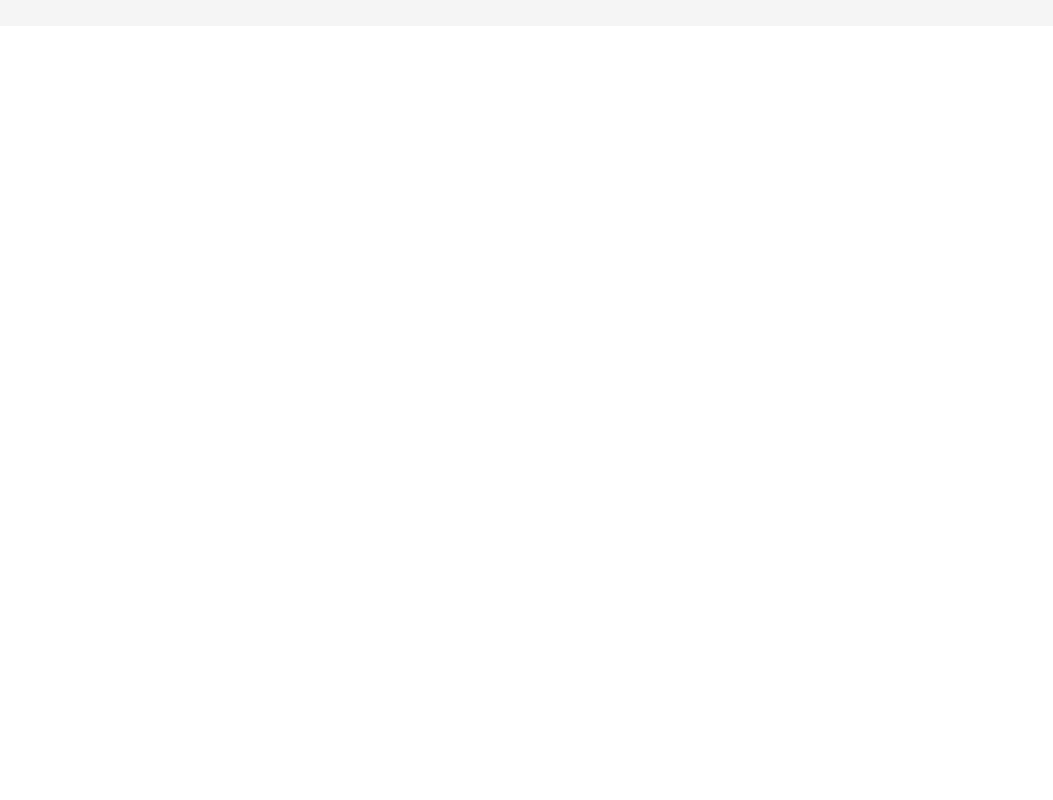
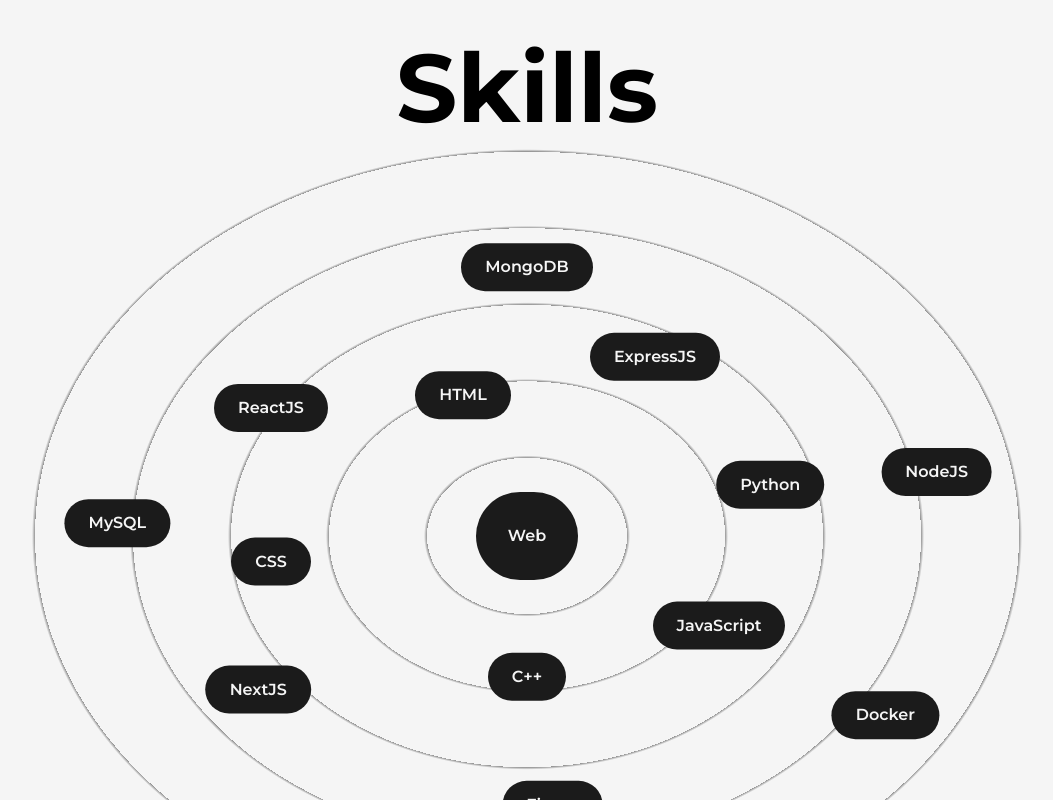
Before and after one commit to Decoder-25/Portfolio-website, a Next.js app: page /about in a window 1280 px wide. Shown: the part 980-1780 px from the top of the page, without its empty margins (113-1166 px from the left). Before the commit the page ends 1006 px from the top, so only its background shows below. Built offline with nearby package versions, Linux system fonts and the light colour scheme.

Commit message:
Completed the skills section

```diff
--- /dev/null
+++ b/src/components/Skills.js
@@ -0,0 +1,49 @@
+import React from "react";
+import { motion } from "framer-motion";
+
+const Skill = ({ name, x, y }) => {
+  return (
+    <motion.div
+      className="flex items-center justify-center rounded-full font-semibold bg-dark text-light py-3 px-6 shadow-dark cursor-pointer absolute"
+      whileHover={{ scale: 1.05 }}
+      initial={{ x: 0, y: 0 }}
+      whileInView={{ x: x, y: y }}
+      transition={{ duration: 1.5 }}
+      viewport={{once:true}}
+    >
+      {name}
+    </motion.div>
+  );
+};
+
+const Skills = () => {
+  return (
+    <>
+      <h2 className="font-bold text-8xl mt-60 w-full text-center">Skills</h2>
+      <div className="w-full h-screen relative flex items-center justify-center rounded-full bg-circularLight">
+        <motion.div
+          className="flex items-center justify-center rounded-full font-semibold bg-dark text-light p-8 shadow-dark cursor-pointer "
+          whileHover={{ scale: 1.05 }}
+        >
+          Web
+        </motion.div>
+
+        <Skill name="HTML" x="-5vw" y="-11vw" />
+        <Skill name="CSS" x="-20vw" y="2vw" />
+        <Skill name="JavaScript" x="15vw" y="7vw" />
+        <Skill name="Python" x="19vw" y="-4vw" />
+        <Skill name="C++" x="0vw" y="11vw" />
+        <Skill name="ReactJS" x="-20vw" y="-10vw" />
+        <Skill name="ExpressJS" x="10vw" y="-14vw" />
+        <Skill name="NodeJS" x="32vw" y="-5vw" />
+        <Skill name="MongoDB" x="0vw" y="-21vw" />
+        <Skill name="MySQL" x="-32vw" y="-1vw" />
+        <Skill name="NextJS" x="-21vw" y="12vw" />
+        <Skill name="Docker" x="28vw" y="14vw" />
+        <Skill name="Figma" x="2vw" y="21vw" />
+      </div>
+    </>
+  );
+};
+
+export default Skills;
--- a/src/pages/about.js
+++ b/src/pages/about.js
@@ -4,6 +4,7 @@ import AnimatedText from "@/components/AnimatedText";
 import Layout from "@/components/Layout";
 import pp from "../../public/images/profile/about me.png";
 import Image from "next/image";
+import Skills from "@/components/Skills";
 
 const about = () => {
   return (
@@ -27,11 +28,12 @@ const about = () => {
                 About Me
               </h2>
               <p className="font-medium">
-                - Greetings, I&apos;m Disha Biswas, a proficient FullStack developer and a
-                dedicated UI/UX designer, driven by a fervor for crafting
-                exquisite, pragmatic, and user-centric digital interfaces. I am
-                perpetually in pursuit of novel and pioneering methods to
-                breathe life into my clients&apos; creative aspirations.
+                - Greetings, I&apos;m Disha Biswas, a proficient FullStack
+                developer and a dedicated UI/UX designer, driven by a fervor for
+                crafting exquisite, pragmatic, and user-centric digital
+                interfaces. I am perpetually in pursuit of novel and pioneering
+                methods to breathe life into my clients&apos; creative
+                aspirations.
               </p>
               <p className="font-medium my-4">
                 - I hold the conviction that design transcends mere aesthetics;
@@ -42,8 +44,9 @@ const about = () => {
                 - I have extensive experience in web development using various
                 technologies such as React, Node.js, Socket.io, Express,
                 MongoDB, MySQL, Next.js, and Docker. These tools enable me to
-                create dynamic and efficient web applications, and I&apos;m always
-                eager to explore new technologies and expand my skill set.
+                create dynamic and efficient web applications, and I&apos;m
+                always eager to explore new technologies and expand my skill
+                set.
               </p>
               <p className="font-medium">
                 - My overarching vision centers on aiding individuals by
@@ -53,7 +56,7 @@ const about = () => {
               </p>
             </div>
             <div className="text-center md:text-right md:w-1/3 flex justify-end">
-                          <div className="max-w-sm mx-auto md:mx-0 rounded-2xl border-2 border-solid border-dark">
+              <div className="max-w-sm mx-auto md:mx-0 rounded-2xl border-2 border-solid border-dark">
                 <Image
                   src={pp}
                   alt="Disha"
@@ -63,6 +66,7 @@ const about = () => {
               </div>
             </div>
           </div>
+          <Skills />
         </Layout>
       </main>
     </>
--- a/tailwind.config.js
+++ b/tailwind.config.js
@@ -19,6 +19,9 @@ module.exports = {
       },
       animation: {
         'spin-slow': 'spin 8s linear infinite',
+      },
+      backgroundImage: {
+        circularLight: 'repeating-radial-gradient(rgba(0,0,0,0.4) 2px, #f5f5f5 5px, #f5f5f5 100px);'
       }
     },
   },
```
